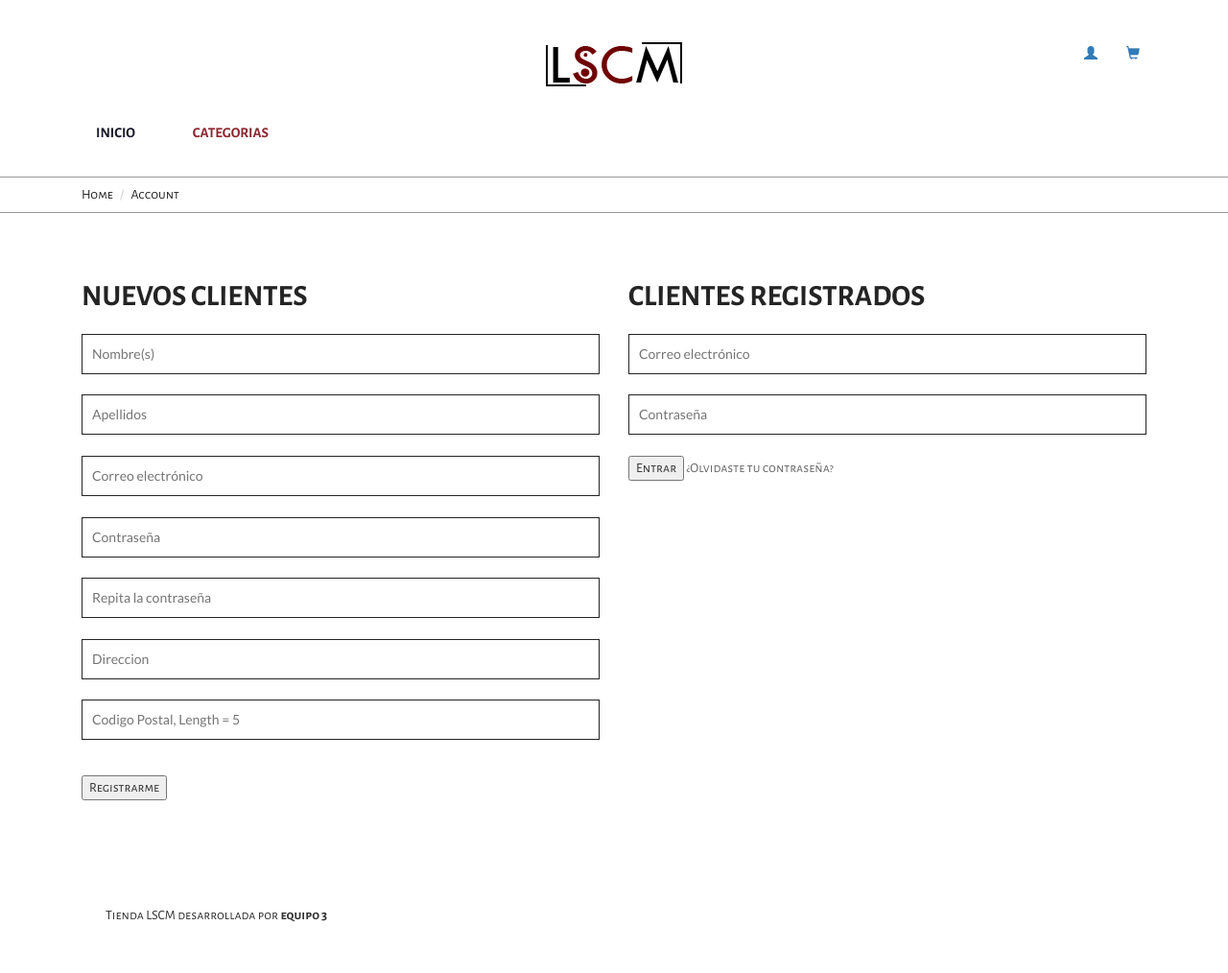
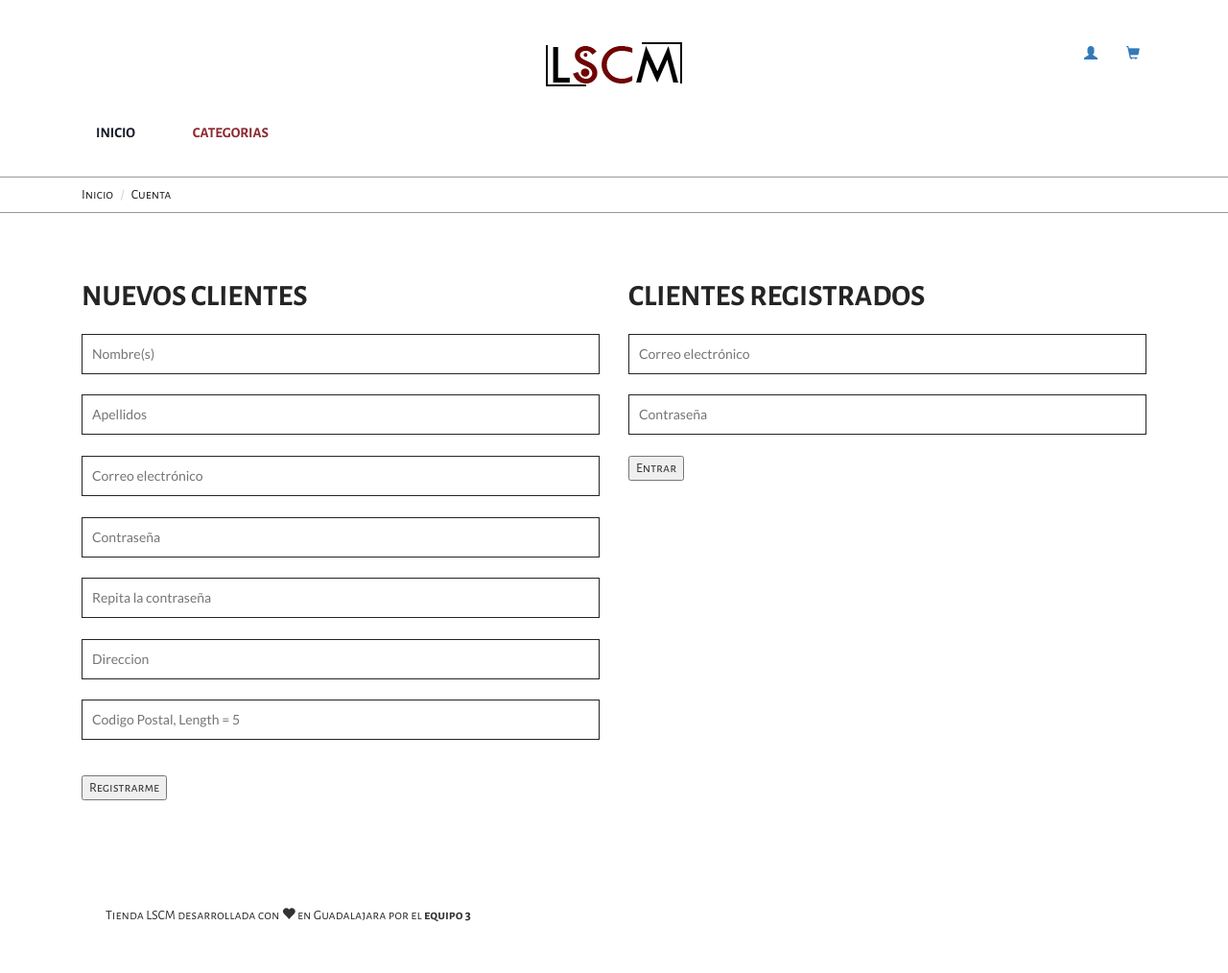
Before and after one commit to diegozr1/store, a Flask app: page /account in a window 1280 px wide. Shown: the whole page at 96% size. Run offline with Flask 2, Linux system fonts and the light colour scheme; some libraries are stand-ins or nearby versions.

Commit message:
final deliver

```diff
--- a/templates/account.html
+++ b/templates/account.html
@@ -7,8 +7,8 @@
 		<div class="container">
 			<div class="breadcrumbs-main">
 				<ol class="breadcrumb">
-					<li><a href="{{ url_for('index') }}">Home</a></li>
-					<li class="active">Account</li>
+					<li><a href="{{ url_for('index') }}">Inicio</a></li>
+					<li class="active">Cuenta</li>
 				</ol>
 			</div>
 		</div>
@@ -139,7 +139,7 @@
 
                 	{{ form_login.submit(class="button button-block address") }}
 
-                	<a class="forgot" href="#">¿Olvidaste tu contraseña?</a>
+                	<!--<a class="forgot" href="#">¿Olvidaste tu contraseña?</a>-->
 				</div>
 
 				</form>
--- a/templates/checkout.html
+++ b/templates/checkout.html
@@ -67,8 +67,7 @@
 						{% for product in cart.items() %}
 							<ul class="cart-header">
 								<a href="{{ url_for('delete_car', product = product[0]) }}"><div class="close1"> </div></a>
-									<li class="ring-in">
-									</li>
+									<li>&nbsp;&nbsp;&nbsp;&nbsp;&nbsp;</li>
 									<li><span>{{ product[1].name }}</span></li>
 									<li><span>$ {{ product[1].price }}</span></li>
 									<li><span>{{ product[1].amount }}</span></li>
--- a/templates/layout.html
+++ b/templates/layout.html
@@ -100,24 +100,13 @@ License URL: http://creativecommons.org/licenses/by/3.0/-->
 {% block content %}
 {% endblock %}
 
-
-<div class="container">
-	<div class="wrapper">
-		<p class="footer-class" style="padding:40px;">
-			Tienda LSCM desarrollada por <b>equipo 3</b>
-		</p>
-	</div>
-</div>
-
-<!--
-	<div class="footer-text">
-		<div class="container">
-			<div class="footer-main">
-				<p class="footer-class"> </p>
-			</div>
+	<div class="container">
+		<div class="wrapper">
+			<p class="footer-class" style="padding:40px;">
+				Tienda LSCM desarrollada con <span class="glyphicon glyphicon-heart"></span> en Guadalajara por el <b>equipo 3</b>
+			</p>
 		</div>
 	</div>
-	-->
-	<!--end-footer-text-->
+
 </body>
 </html>
--- a/templates/products.html
+++ b/templates/products.html
@@ -6,7 +6,7 @@
 		<div class="container">
 			<div class="breadcrumbs-main">
 				<ol class="breadcrumb">
-					<li><a href="{{ url_for('index') }}">Home</a></li>
+					<li><a href="{{ url_for('index') }}">Inicio</a></li>
 					<li >Categorias</li>
 					<li class="active">{{ category }}</li>
 				</ol>
--- a/templates/profile.html
+++ b/templates/profile.html
@@ -8,8 +8,8 @@
 		<div class="container">
 			<div class="breadcrumbs-main">
 				<ol class="breadcrumb">
-					<li><a href="{{ url_for('index') }}">Home</a></li>
-					<li class="active">Profile</li>
+					<li><a href="{{ url_for('index') }}">Inicio</a></li>
+					<li class="active">Perfil</li>
 				</ol>
 			</div>
 		</div>
```
Also changed, not shown: static/uploads/shoes-10.png (added).
